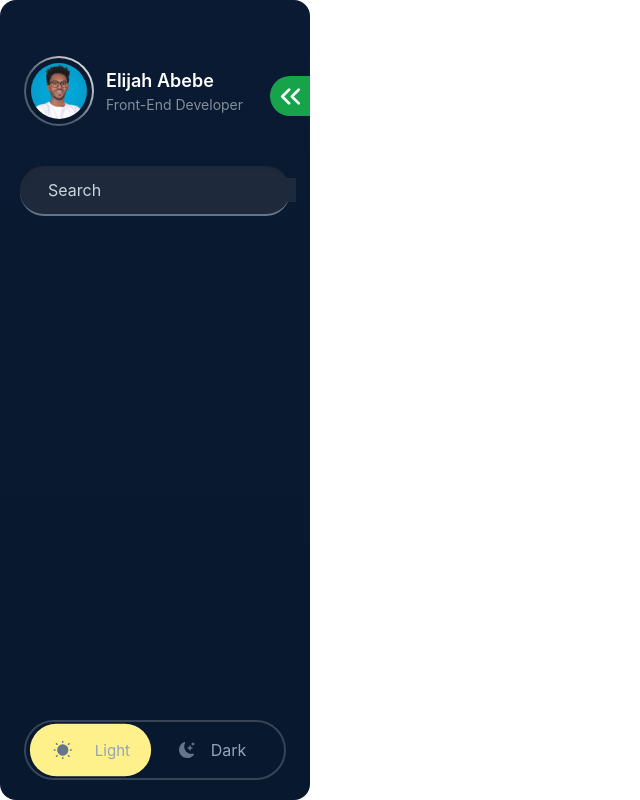
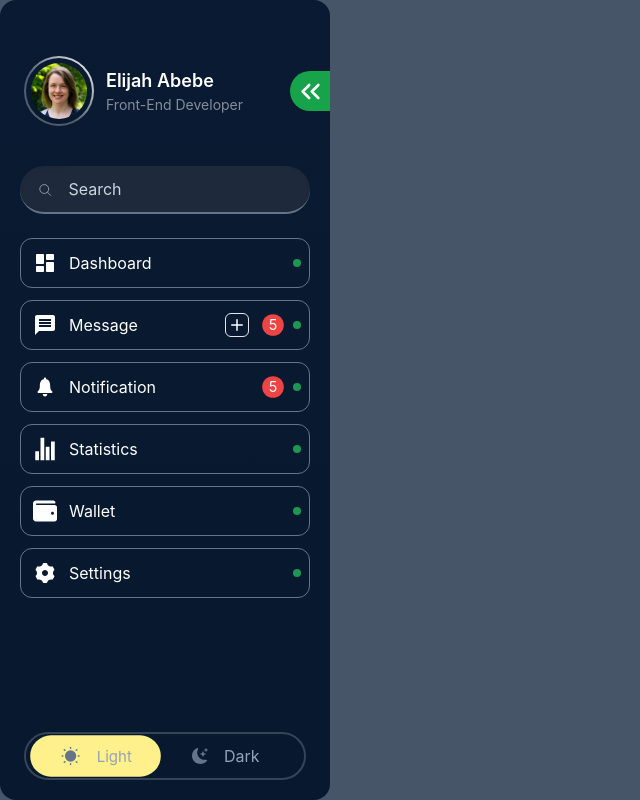
Before and after one commit to Elijah-05/responsive-sidebar, a React (Vite) app: page / in a window 1280 px wide. Shown: the whole page, without its empty margins (0-640 px from the left). Built offline with nearby package versions, Linux system fonts and the light colour scheme.

Commit message:
side_bar list completed

```diff
--- a/src/App.tsx
+++ b/src/App.tsx
@@ -3,7 +3,7 @@ import MasterLayout from "./layout/MasterLayout";
 
 const App = () => {
   return (
-    <div>
+    <div className={`min-h-screen bg-slate-600`}>
       <Routes>
         <Route path="/*" element={<MasterLayout />}>
           <Route index element={<div>Home</div>} />
--- a/src/components/avatar/Avatar.tsx
+++ b/src/components/avatar/Avatar.tsx
@@ -1,12 +1,22 @@
-const Avatar = ({ src }: { src: string }) => {
+const Avatar = ({
+  src,
+  isCollapsed,
+}: {
+  src: string;
+  isCollapsed: boolean;
+}) => {
   return (
-    <div className="relative w-[70px] h-[70px] fully-center rounded-full ">
+    <div className="relative shrink-0 w-[70px] h-[70px] fully-center rounded-full ">
       <img
         src={src}
         className="w-14 rounded-full h-14 object-cover"
         alt="user profile"
       />
-      <div className="absolute -z-10 w-full h-full rounded-full p-[2px] right-0 bottom-0 bg-gradient-to-tr from-40% from-[rgba(250,250,250,0.3)] to-white">
+      <div
+        className={`absolute -z-10 w-full h-full ${
+          isCollapsed ? "rotate-0" : "rotate-[360deg]"
+        } rounded-full p-[2px] right-0 bottom-0 bg-gradient-to-tr from-40% from-[rgba(250,250,250,0.3)] to-white transition-all duration-1000`}
+      >
         <div className="bg-gradient-to-t from-[#08182E] to-[#091A32] w-full h-full rounded-full" />
       </div>
     </div>
--- /dev/null
+++ b/src/components/list/List.tsx
@@ -0,0 +1,53 @@
+import { ReactNode } from "react";
+
+export interface ListPropType {
+  icon1?: ReactNode;
+  icon2?: ReactNode;
+  label: string;
+  isCollapsed: boolean;
+  toggleCollapse?: (state: boolean) => void;
+}
+const List = ({ icon1, icon2, label, isCollapsed }: ListPropType) => {
+  return (
+    <div
+      className={`relative group py-3 px-3 flex justify-between items-center cursor-pointer rounded-xl border border-slate-500 transition-all`}
+    >
+      <div
+        className={`flex gap-3 ${
+          isCollapsed ? "translate-x-[10px] gap-0  hover:overflow-visible" : ""
+        } items-center duration-500`}
+      >
+        <button
+          className={`relative shrink-0 ${
+            isCollapsed ? "  scale-110" : "scale-100"
+          } duration-500`}
+        >
+          {icon1}
+        </button>
+        <p
+          className={`text-white  ${
+            isCollapsed
+              ? "w-0 text-[0rem] opacity-50 group-hover:text-base group-hover:scale-100 group-hover:w-auto group-hover:opacity-100 group-hover:translate-x-14 duration-300"
+              : "w-auto opacity-100 duration-500 "
+          } origin-left`}
+        >
+          {label}
+        </p>
+      </div>
+      <button
+        className={`shrink-0 ${
+          isCollapsed ? "w-0 opacity-0" : "scale-100 opacity-100"
+        } mr-3 duration-500`}
+      >
+        {icon2}
+      </button>
+      <div
+        className={`absolute right-2 animate-pulse group-hover:animate-none ${
+          isCollapsed ? "-translate-x-3 -translate-y-[11px]" : ""
+        } bg-green-500 w-2 h-2 rounded-full duration-300`}
+      />
+    </div>
+  );
+};
+
+export default List;
--- /dev/null
+++ b/src/components/search/Search.tsx
@@ -0,0 +1,52 @@
+import { useRef, useState } from "react";
+import { SearchIcon } from "../../assets";
+import { CollapsePropsType } from "../../utils/types/types";
+
+const Search = ({ isCollapsed, toggleSideBar }: CollapsePropsType) => {
+  const [isInputFocused, setInputFocused] = useState(false);
+  const inputRef = useRef<HTMLInputElement>(null);
+
+  const handleExpandSearch = () => {
+    toggleSideBar(false);
+    inputRef.current && inputRef.current.focus();
+  };
+
+  console.log({ isInputFocused });
+
+  return (
+    <div
+      className={` group ${
+        isInputFocused
+          ? "border-t-2 border-b-2 border-blue-900"
+          : "border-t-0 border-b-2 border-slate-500"
+      } bg-slate-800 flex items-center gap-2 px-4 h-12 rounded-3xl shadow-inner transition-all duration-300`}
+    >
+      <SearchIcon
+        onClick={() => isCollapsed && handleExpandSearch()}
+        className={`text-slate-400 mt-[2px] ml-[2px] ${
+          isCollapsed && "scale-150 translate-x-1/2"
+        } transition-all duration-500`}
+      />
+      <input
+        ref={inputRef}
+        type="text"
+        className={`${
+          isCollapsed ? "w-0 opacity-0" : "w-full opacity-100"
+        } bg-slate-800 h-full placeholder:text-slate-300 duration-300 text-slate-100 indent-2 border-transparent stroke-none rounded-lg outline-none`}
+        placeholder="Search"
+        onFocus={() => setInputFocused(true)}
+        onBlur={() => setInputFocused(false)}
+      />
+      <span
+        className={`absolute scale-0 opacity-0 ${
+          isCollapsed &&
+          "group-hover:scale-100 group-hover:opacity-100 group-hover: group-hover:translate-x-20"
+        } text-white duration-300`}
+      >
+        Search
+      </span>
+    </div>
+  );
+};
+
+export default Search;
--- a/src/components/side_bar/SideBar.tsx
+++ b/src/components/side_bar/SideBar.tsx
@@ -1,34 +1,116 @@
-import { Chevron, Profile, SearchIcon } from "../../assets";
+import {
+  Chevron,
+  DashboardIcon,
+  GraphIcon,
+  MessageIcon,
+  NotificationIcon,
+  PlusIcon,
+  Profile,
+  SettingIcon,
+  WalletIcon,
+} from "../../assets";
+import { CollapsePropsType } from "../../utils/types/types";
 import Avatar from "../avatar/Avatar";
+import List from "../list/List";
+import Search from "../search/Search";
 import ThemeSwitch from "../switch/ThemeSwitch";
 
-const SideBar = () => {
+const SideBar = ({ isCollapsed, toggleSideBar }: CollapsePropsType) => {
   return (
-    <div className="bg-gradient-to-t from-[#08182E] to-[#091A32] fixed h-full top-0 left-0 w-[310px] pt-14 rounded-2xl">
-      <div className="relative pl-6">
-        <div className="flex items-center gap-3 ">
-          <Avatar src={Profile} />
-          <div className="text-white leading-3">
-            <h1 className="text-lg font-semibold">Elijah Abebe</h1>
-            <p className="text-sm opacity-50">Front-End Developer</p>
+    <div
+      className={` ${
+        isCollapsed ? "w-28" : "w-[330px]"
+      } bg-gradient-to-t from-[#08182E] to-[#091A32] fixed h-full top-0 left-0 pt-14 rounded-2xl transition-all duration-500`}
+    >
+      <div
+        className={`relative ${
+          isCollapsed ? "pl-5" : "pl-6"
+        } transition-all duration-300 `}
+      >
+        <div className={`flex items-center gap-3 w-[100%] overflow-hidden`}>
+          <Avatar src={Profile} isCollapsed={isCollapsed} />
+          <div className={`text-white transition-all shrink-0 duration-100`}>
+            <h1
+              className={`text-lg font-semibold ${
+                isCollapsed ? "text-[0rem] opacity-0" : "opacity-100"
+              } duration-500`}
+            >
+              Elijah Abebe
+            </h1>
+            <p
+              className={`text-sm ${
+                isCollapsed ? "text-[0rem] opacity-0" : "opacity-50"
+              } duration-500`}
+            >
+              Front-End Developer
+            </p>
           </div>
         </div>
-        <button className="group absolute h-10 w-10 transition-all fully-center top-0 translate-y-1/2 right-0 bg-green-600 rounded-l-full duration-300">
-          <Chevron className="text-[33px] -scale-100 text-white" />
+        <button
+          onClick={() => toggleSideBar(!isCollapsed)}
+          className={`group absolute h-10 fully-center bottom-1/2 translate-y-1/2 right-0 ${
+            isCollapsed
+              ? "translate-x-full rounded-r-full w-7 pr-1"
+              : "rounded-l-full w-10"
+          } bg-green-600 transition-all duration-500`}
+        >
+          <Chevron
+            className={`text-[33px] ${
+              !isCollapsed ? "-scale-95" : "scale-90"
+            } text-white`}
+          />
         </button>
       </div>
       <div className={`px-5 mt-10`}>
-        <div
-          className={`bg-slate-800 flex items-center gap-3 px-4 py-3 rounded-3xl shadow-inner border-b-2 border-slate-500`}
-        >
-          <SearchIcon className={`text-slate-400`} />
-          <input
-            type="text"
-            className={`bg-slate-800 placeholder:text-slate-300`}
-            placeholder="Search"
+        <Search isCollapsed={isCollapsed} toggleSideBar={toggleSideBar} />
+        <div className="space-y-3 my-6 ">
+          <List
+            isCollapsed={isCollapsed}
+            icon1={<DashboardIcon className="text-2xl text-white" />}
+            label="Dashboard"
+          />
+          <List
+            isCollapsed={isCollapsed}
+            icon1={<MessageIcon className="text-2xl text-white" />}
+            icon2={
+              <div className="flex gap-3 flex-row-reverse">
+                <div className="text-white fully-center bg-red-500 w-6 h-6 scale-90 rounded-full">
+                  5
+                </div>
+                <div className="border p-[2px] rounded-md">
+                  <PlusIcon className="text-lg text-white" />
+                </div>
+              </div>
+            }
+            label="Message"
+          />
+          <List
+            isCollapsed={isCollapsed}
+            icon1={<NotificationIcon className="text-2xl text-white" />}
+            icon2={
+              <div className="text-white fully-center bg-red-500 w-6 h-6 scale-90 rounded-full">
+                5
+              </div>
+            }
+            label="Notification"
+          />
+          <List
+            isCollapsed={isCollapsed}
+            icon1={<GraphIcon className="text-2xl text-white" />}
+            label="Statistics"
+          />
+          <List
+            isCollapsed={isCollapsed}
+            icon1={<WalletIcon className="text-2xl text-white" />}
+            label="Wallet"
+          />
+          <List
+            isCollapsed={isCollapsed}
+            icon1={<SettingIcon className="text-2xl text-white" />}
+            label="Settings"
           />
         </div>
-        <ThemeSwitch />
+        <ThemeSwitch isCollapsed={isCollapsed} toggleSideBar={toggleSideBar} />
       </div>
     </div>
   );
--- a/src/components/switch/ThemeSwitch.tsx
+++ b/src/components/switch/ThemeSwitch.tsx
@@ -1,46 +1,74 @@
 import { useState } from "react";
 import { SunIcon, MoonIcon } from "../../assets";
+import { CollapsePropsType } from "../../utils/types/types";
 
-const ThemeSwitch = () => {
+const ThemeSwitch = ({ isCollapsed }: CollapsePropsType) => {
   const [isDark, setIsDark] = useState(false);
 
+  const handleToggleTheme = () => {
+    setIsDark(!isDark);
+  };
+
   return (
-    <div className="flex items-center justify-evenly absolute bottom-5 left-6 right-6 border-2 border-[#ffffff30] py-4 grow rounded-full">
+    <div
+      className={`flex items-center justify-evenly ${
+        isCollapsed ? "h-[64px] scale-[0.8]" : "w-auto"
+      } absolute bottom-5 overflow-hidden left-6 right-6 border-2 border-[#ffffff30] h-12 grow rounded-full duration-500`}
+    >
       <button
         onClick={() => setIsDark(false)}
-        className={`flex justify-between items-center gap-4`}
+        className={`${
+          isCollapsed ? "text-[0rem] opacity-0" : "flex opacity-100"
+        } shrink-0 flex justify-between items-center gap-4 duration-1000`}
       >
         <SunIcon className="text-2xl text-slate-500" />
         <span className="text-slate-400">Light</span>
       </button>
       <button
         onClick={() => setIsDark(true)}
-        className="flex justify-between items-center gap-4"
+        className={`${
+          isCollapsed ? "text-[0rem] opacity-0" : "flex opacity-100"
+        } shrink-0 flex justify-between items-center gap-4 duration-1000`}
       >
         <MoonIcon className="text-slate-500" />
         <span className="text-slate-400">Dark</span>
       </button>
-      <div
+      <button
+        onClick={handleToggleTheme}
         className={`absolute left-0 ${
-          isDark ? "translate-x-full" : "translate-x-0"
-        } flex items-center justify-evenly scale-[0.94] h-full w-1/2 rounded-full bg-yellow-200 duration-500 transition-all`}
+          isCollapsed
+            ? "w-full"
+            : `${isDark ? "translate-x-full" : "translate-x-0"} w-1/2`
+        } flex justify-center items-center gap-4 scale-[0.94] h-full rounded-full bg-yellow-200 duration-500 transition-all`}
       >
         <div className=" fully-center">
           <MoonIcon
             className={`absolute text-slate-500 ${
               isDark ? "opacity-100" : "opacity-0"
+            } ${
+              isCollapsed
+                ? `scale-150 ${isDark ? "rotate-[360deg]" : "rotate-0"}`
+                : "scale-100"
             } transition-all duration-500`}
           />
           <SunIcon
             className={`text-2xl text-slate-500 ${
               isDark ? "opacity-0" : "opacity-100"
+            } ${
+              isCollapsed
+                ? `scale-150 ${isDark ? "rotate-[360deg]" : "rotate-0"}`
+                : "scale-100"
             } transition-all duration-500`}
           />
         </div>
-        <span className="text-slate-400 duration-500">
+        <span
+          className={`text-slate-400 duration-500 ${
+            isCollapsed ? "hidden" : ""
+          }`}
+        >
           {isDark ? "Dark" : "Light"}
         </span>
-      </div>
+      </button>
     </div>
   );
 };
--- a/src/layout/MasterLayout.tsx
+++ b/src/layout/MasterLayout.tsx
@@ -1,10 +1,20 @@
+import { useState } from "react";
 import SideBar from "../components/side_bar/SideBar";
 
 const MasterLayout = () => {
+  const [isCollapsed, setIsCollapsed] = useState<boolean>(false);
+
+  const handleSideBarToggle = (state: boolean) => {
+    setIsCollapsed(state);
+  };
+
   return (
     <div>
       <aside className="">
-        <SideBar />
+        <SideBar
+          isCollapsed={isCollapsed}
+          toggleSideBar={handleSideBarToggle}
+        />
       </aside>
       <main className=""></main>
     </div>
--- /dev/null
+++ b/src/utils/types/types.d.ts
@@ -0,0 +1,4 @@
+export interface CollapsePropsType {
+  isCollapsed: boolean;
+  toggleSideBar: (state: boolean) => void;
+}
```
Also changed, not shown: src/assets/index.ts (+25 -3 lines), src/assets/images/girl_profile.jpg (added), src/assets/images/sample-profile.png (added).
